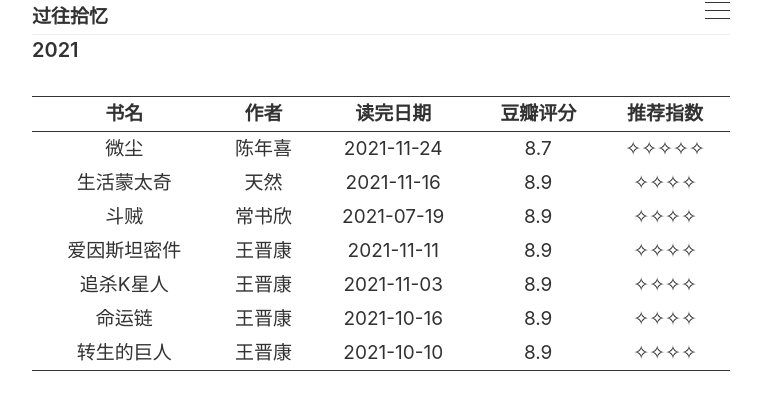
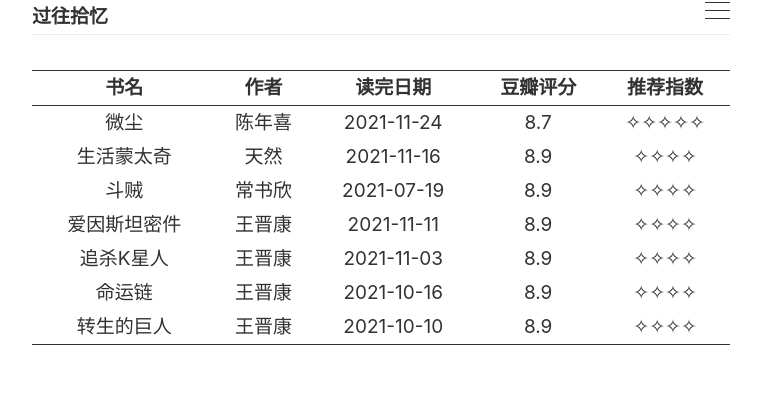
Before and after one commit to SWHL/SWHL.github.io, a Jekyll site: the page built from _pages/books.md, in a window 1280 px wide. Shown: the top 410 px of the page, without its empty margins (259-1020 px from the left). Built offline with Jekyll 4.4.1, drawn with Linux system fonts in a browser that asks for light colours.

Commit message:
udpate files

```diff
--- a/_pages/books.md
+++ b/_pages/books.md
@@ -2,8 +2,6 @@
 layout: page
 
 ---
-#### 2021
-
 <table style="width:100%; height:100%; margin: 0 auto;text-align:center;border-bottom:1px solid;">
     <thead>
 		<!-- <tr>
```
